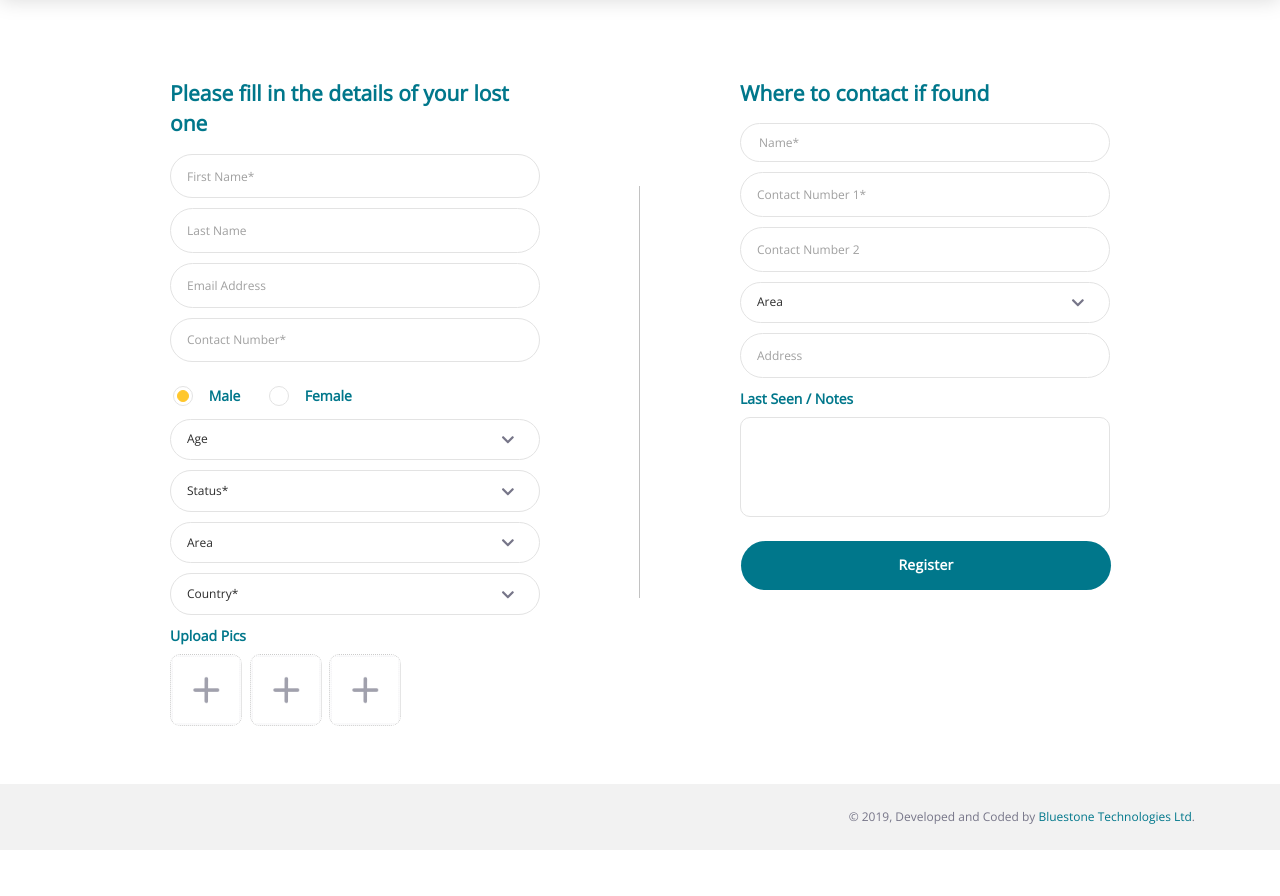
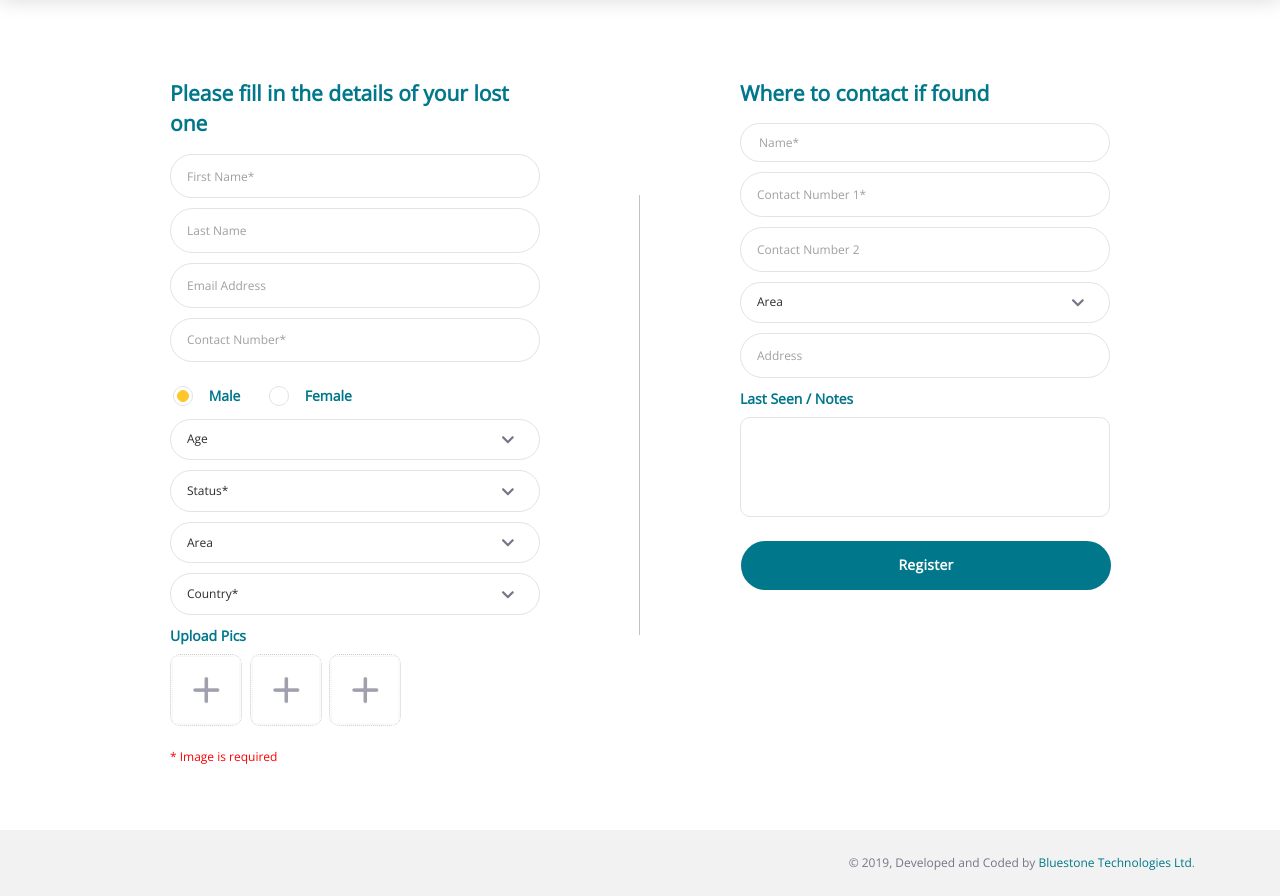
Before and after one commit to salishaukat/facedetect, a Django app: page /lostone in a window 1280 px wide. Shown: the part 82-978 px from the top of the page. Before the commit the page ends 932 px from the top, so only its background shows below. Run offline with Django 3.2, Linux system fonts and the light colour scheme; parts of the project's set-up code (start-up, migrations or seed data) failed here and were passed over; some libraries are stand-ins or nearby versions.

Commit message:
error msg

```diff
--- a/apps/templates/lostone.html
+++ b/apps/templates/lostone.html
@@ -93,6 +93,9 @@
                             <input type="file" id="uploadfile2" name="person_pic2" style="display: none;" onchange="upload_img2(this);"{% if allow_shelter %} disabled  {% endif %}/>
                             <input type="file" id="uploadfile3" name="person_pic3" style="display: none;" onchange="upload_img3(this);"{% if allow_shelter %} disabled  {% endif %}/>
                             <!-- Upload Image here -->
+                            <br>
+                            <p style="margin-top: 0px;font-size: 12px;color: red;">* Image is required</p>
+
                         </div>
                     </div>
                     <div class="col-md-6 register-col">
```
